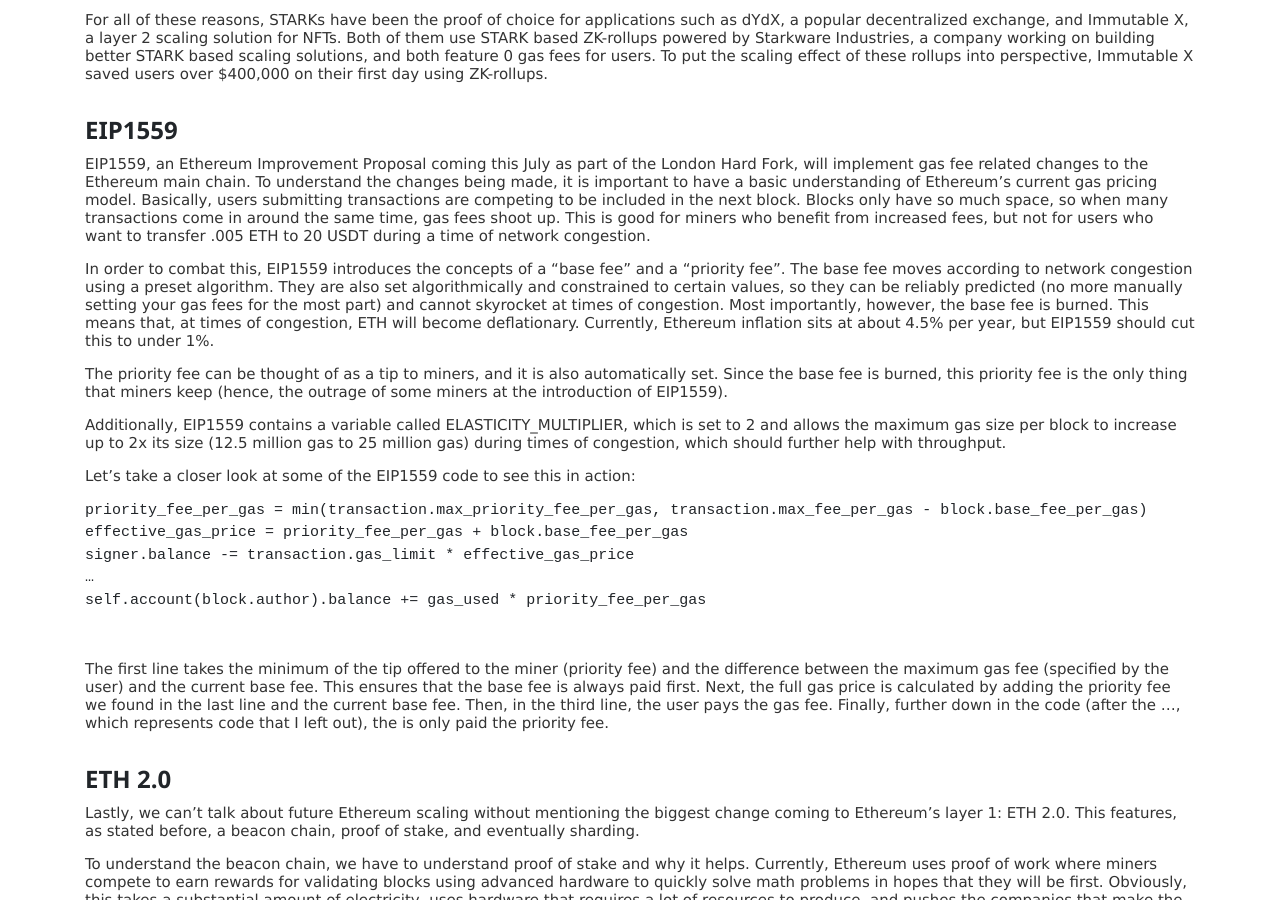
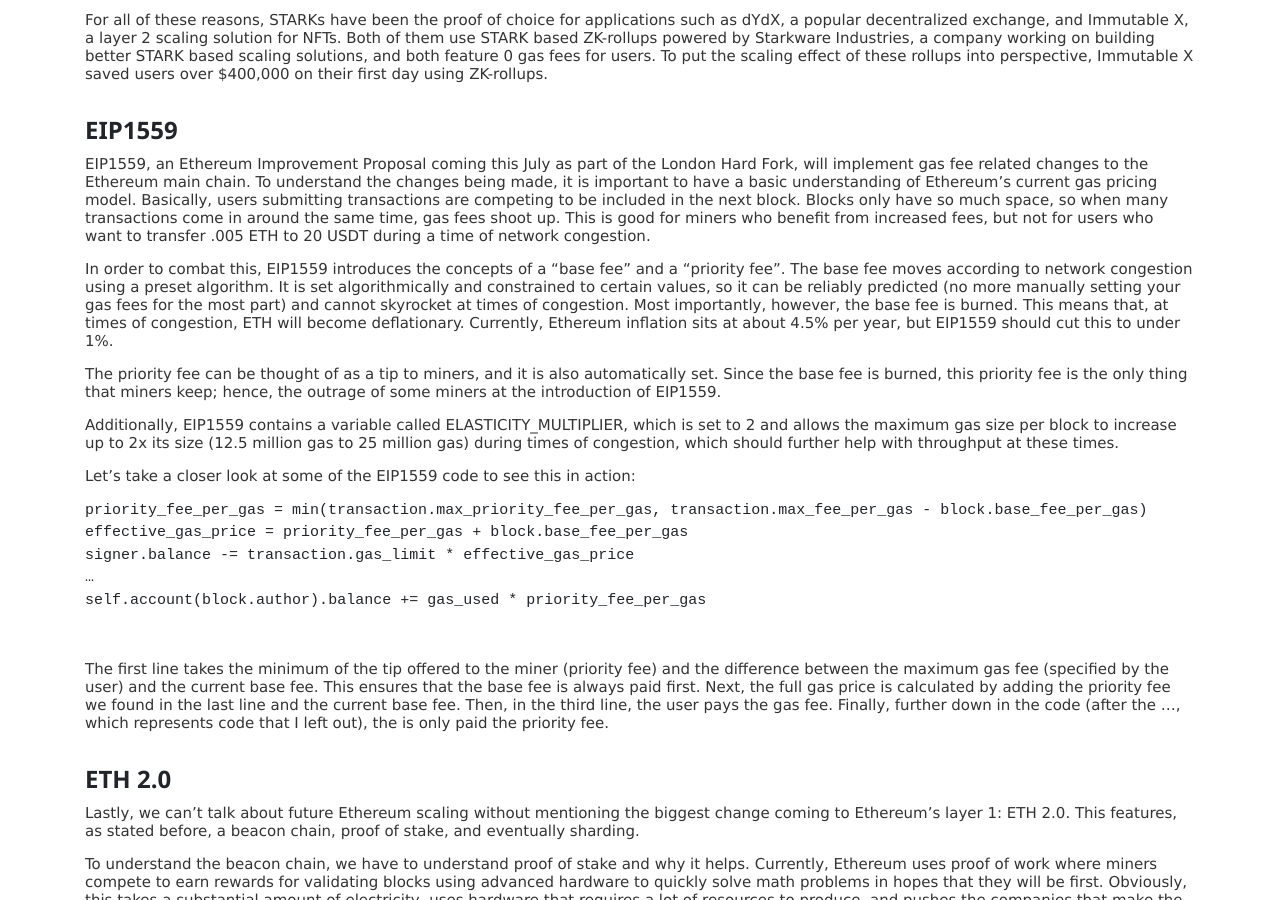
Before and after one commit to beauhodes/beauhodes.github.io, a Jekyll site: the page built from _posts/2021-05-12-ethereum-scaling.md, in a window 1280 px wide and 900 px high, scrolled down 1656 px. Built offline with Jekyll 4.4.1, drawn with Linux system fonts in a browser that asks for light colours; nearby versions of some CDN libraries; our own code applies the rules of GitHub Pages for plain Markdown files.

Commit message:
Update 2021-05-12-ethereum-scaling.md

```diff
--- a/_posts/2021-05-12-ethereum-scaling.md
+++ b/_posts/2021-05-12-ethereum-scaling.md
@@ -70,11 +70,11 @@
 ### **EIP1559**
 EIP1559, an Ethereum Improvement Proposal coming this July as part of the London Hard Fork, will implement gas fee related changes to the Ethereum main chain. To understand the changes being made, it is important to have a basic understanding of Ethereum’s current gas pricing model. Basically, users submitting transactions are competing to be included in the next block. Blocks only have so much space, so when many transactions come in around the same time, gas fees shoot up. This is good for miners who benefit from increased fees, but not for users who want to transfer .005 ETH to 20 USDT during a time of network congestion.
 
-In order to combat this, EIP1559 introduces the concepts of a “base fee” and a “priority fee”. The base fee moves according to network congestion using a preset algorithm. They are also set algorithmically and constrained to certain values, so they can be reliably predicted (no more manually setting your gas fees for the most part) and cannot skyrocket at times of congestion. Most importantly, however, the base fee is burned. This means that, at times of congestion, ETH will become deflationary. Currently, Ethereum inflation sits at about 4.5% per year, but EIP1559 should cut this to under 1%.
+In order to combat this, EIP1559 introduces the concepts of a “base fee” and a “priority fee”. The base fee moves according to network congestion using a preset algorithm. It is set algorithmically and constrained to certain values, so it can be reliably predicted (no more manually setting your gas fees for the most part) and cannot skyrocket at times of congestion. Most importantly, however, the base fee is burned. This means that, at times of congestion, ETH will become deflationary. Currently, Ethereum inflation sits at about 4.5% per year, but EIP1559 should cut this to under 1%.
 
-The priority fee can be thought of as a tip to miners, and it is also automatically set. Since the base fee is burned, this priority fee is the only thing that miners keep (hence, the outrage of some miners at the introduction of EIP1559).
+The priority fee can be thought of as a tip to miners, and it is also automatically set. Since the base fee is burned, this priority fee is the only thing that miners keep; hence, the outrage of some miners at the introduction of EIP1559.
 
-Additionally, EIP1559 contains a variable called ELASTICITY_MULTIPLIER, which is set to 2 and allows the maximum gas size per block to increase up to 2x its size (12.5 million gas to 25 million gas) during times of congestion, which should further help with throughput.
+Additionally, EIP1559 contains a variable called ELASTICITY_MULTIPLIER, which is set to 2 and allows the maximum gas size per block to increase up to 2x its size (12.5 million gas to 25 million gas) during times of congestion, which should further help with throughput at these times.
 
 Let’s take a closer look at some of the EIP1559 code to see this in action:
 <br/>
```
